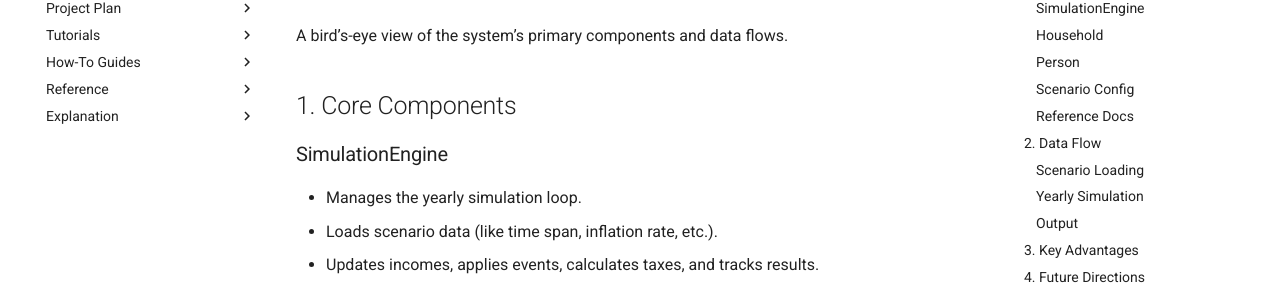
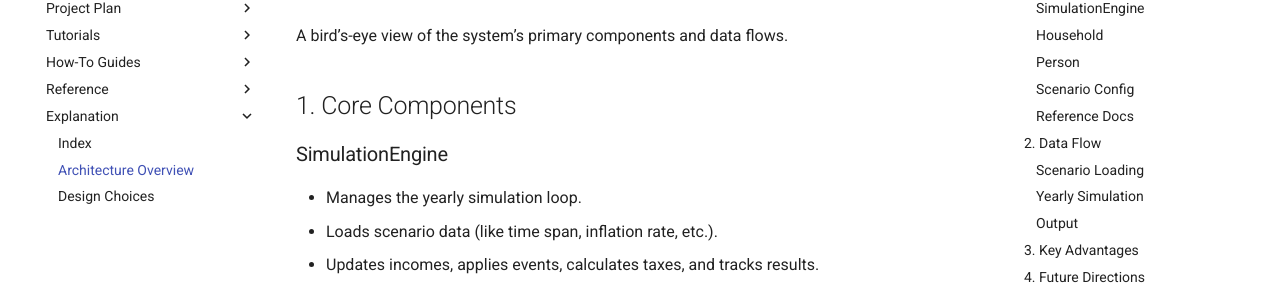
Before and after one commit to jcmullwh/financial_planner, an MkDocs documentation site: the page built from docs/explanation/architecture.md, in a window 1280 px wide. Shown: the part 157-453 px from the top of the page. Built offline with MkDocs 1.6.1 and Material for MkDocs 9.7.7, drawn with Linux system fonts in a browser that asks for light colours; comment, search, counter and statistics services are not loaded; some of the changed lines change nothing that is shown.

Commit message:
Fix mkdocs navigation paths

```diff
--- a/mkdocs.yml
+++ b/mkdocs.yml
@@ -69,11 +69,11 @@ nav:
     - How-To Guides:
         - "Index": "how_to/index.md"
         - "Update Inflation Rate": "how_to/update_inflation_rate.md"
-        - "Adjust Tax Rate": "how_to/adjust_tax_rate.md"
+        - "Adjust Tax Rate": "how_to/adjust_tax_rates.md"
         - "Adding Members": "how_to/adding_members.md"
     - Reference:
         - "API Reference": "reference/index.md"
     - Explanation:
         - "Index": "explanation/index.md"
-        - "Architecture Overview": "explanation/architecture_overview.md"
+        - "Architecture Overview": "explanation/architecture.md"
         - "Design Choices": "explanation/design_choices.md"
```
